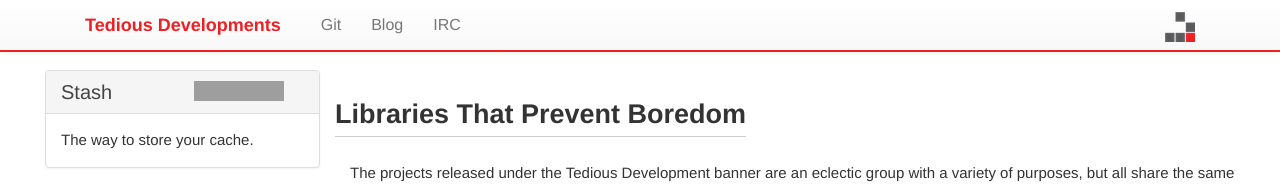
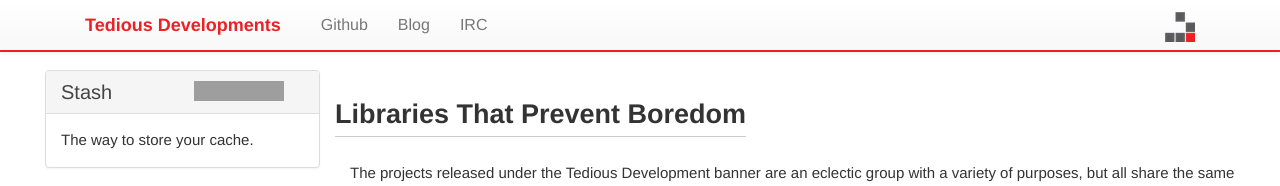
Before and after one commit to tedious/tedious.github.io, a Jekyll site: the page built from README.md, in a window 1280 px wide. Shown: the top 186 px of the page. Built offline with Jekyll 4.4.1, drawn with Linux system fonts in a browser that asks for light colours; grey boxes are pictures that could not be loaded.

Commit message:
renamed nav link

```diff
--- a/_data/navigation.yml
+++ b/_data/navigation.yml
@@ -1,4 +1,4 @@
-- name: Git
+- name: Github
   website: https://github.com/tedious
 
 - name: Blog
```
